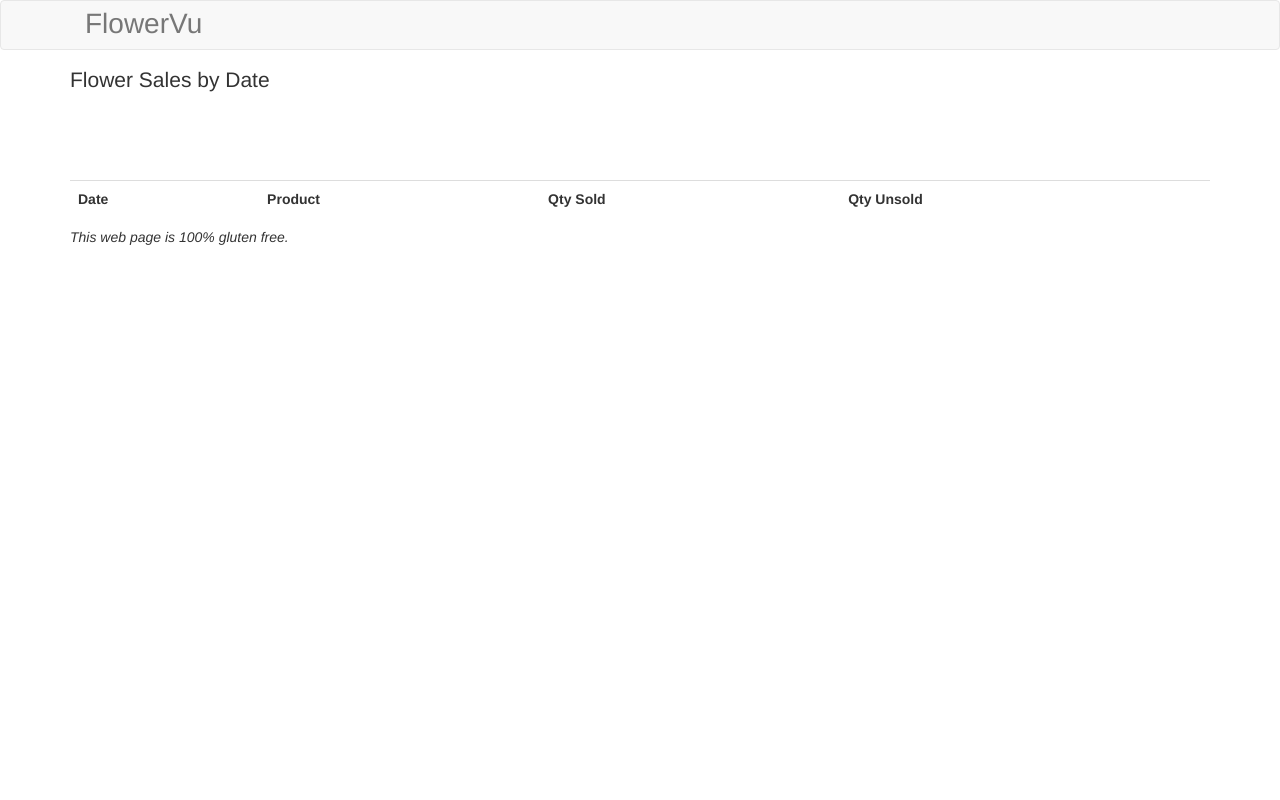
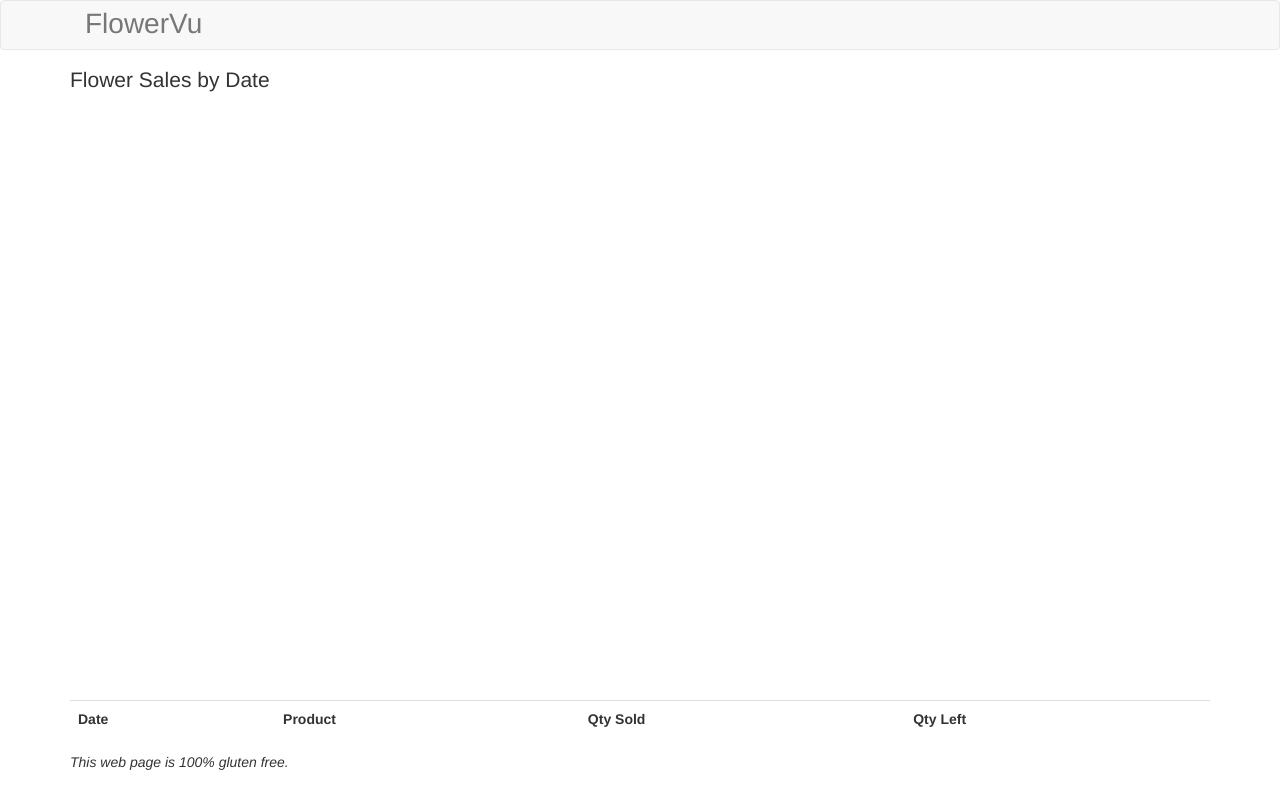
Before and after one commit to itsmichaelwang/FlowerVu, a website: page public/views/index.html in a window 1280 px wide. Drawn offline with nearby package versions, Linux system fonts and the light colour scheme; files that its build step writes are made by us from their sources; files whose address does not match are found by name.

Commit message:
More visual updates

```diff
--- a/public/css/index.css
+++ b/public/css/index.css
@@ -1,3 +1,7 @@
+/*div {
+	border: 1px solid black;
+}*/
+
 #title {
 	font-size: 2em;
 	position: absolute;
@@ -6,17 +10,26 @@
 
 #chart-title {
 	font-size: 1.5em;
+	margin-bottom: 10px;
 	margin-top: -5px;
-	margin-bottom: 10px;
+}
+
+#data-chart {
+	width: 100%;
+	height: 40%;
 }
 
 .table-heading {
 	font-weight: bold;
 }
 
+.pre-scrollable {
+	max-height: 450px;
+}
+
 /* Footer formatting*/
 #footer {
-	margin-top: -10px;
+	font-style: italic;
+	margin-top: -5px;
 	margin-bottom: 10px;
-	font-style: italic;
 }
--- a/public/views/index.html
+++ b/public/views/index.html
@@ -46,7 +46,9 @@
         <!-- Flower Sales Chart -->
         <div class="container">
             <div id='chart-title'>Flower Sales by Date</div>
-            <canvas chart-data="myData" chart-options="myOptions" tc-chartjs-line width="100%" height="50%"></canvas>
+            <div>
+                <canvas id='data-chart' chart-data="myData" chart-options="myOptions" tc-chartjs-line></canvas>
+            </div>
         </div>
 
         <br>
@@ -58,7 +60,7 @@
                     <td>Date</td>
                     <td>Product</td>
                     <td>Qty Sold</td>
-                    <td>Qty Unsold</td>
+                    <td>Qty Left</td>
                 </tr>
                 <tr ng-repeat="sale in salesData | orderBy:['-date', 'flower']">
                     <td>{{sale.date | date: 'MM/dd/ yyyy'}}</td>
```
